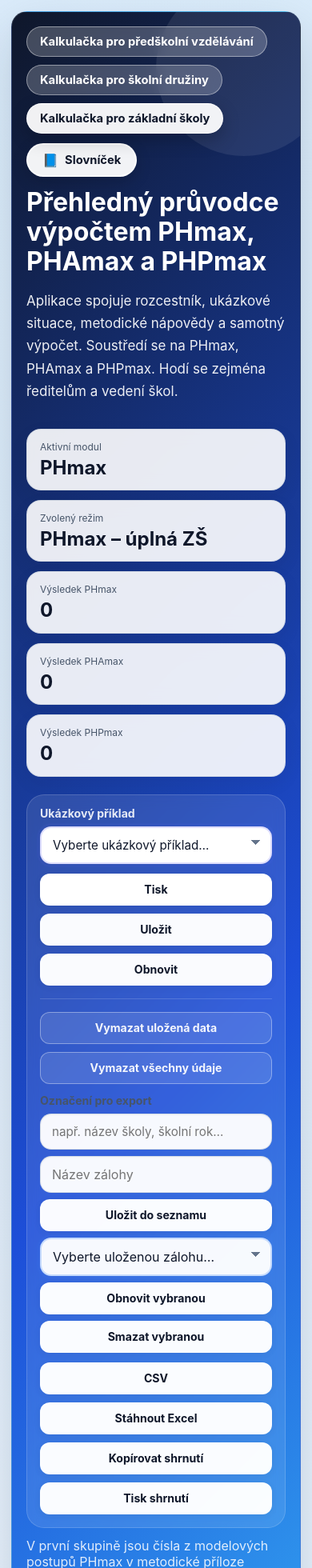
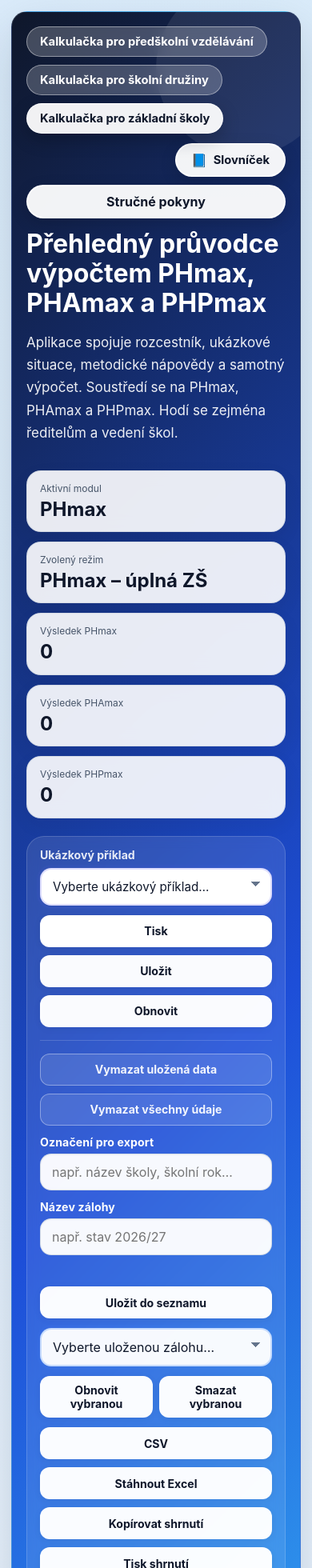
Before and after one commit to tomas-zahradnicek/phmax_webapp, a React (Vite) app: page / in a window 390 px wide. Shown: the top 1960 px of the page at 80% size. Built offline with nearby package versions, Linux system fonts and the light colour scheme.

Commit message:
Add files via upload

```diff
--- a/src/App.tsx
+++ b/src/App.tsx
@@ -1745,11 +1745,16 @@ export default function App() {
 
           <div className="hero__pills-row">
             <ProductViewPills productView={productView} setProductView={setProductView} />
+            <div className="hero__pills-row-trailing">
               <GlossaryIconButton
                 ref={glossaryTriggerRef}
                 className="glossary-icon-btn--hero"
                 onClick={() => setGlossaryOpen(true)}
               />
+              <button type="button" className="btn btn--hero-guide" onClick={openZsGuide}>
+                Stručné pokyny
+              </button>
+            </div>
           </div>
 
           <div className="grid two hero__grid">
@@ -1825,9 +1830,10 @@ export default function App() {
                 Vymazat všechny údaje
               </button>
             </div>
-            <div className="hero-actions__group hero-actions__group--named muted-text" style={{ flexWrap: "wrap", gap: "8px", alignItems: "center", width: "100%" }}>
-              <label className="field field--inline" style={{ flex: "1 1 220px", margin: 0 }}>
-                <span className="field__label">Označení pro export</span>
+            <div className="hero-actions__group hero-actions__group--named">
+              <div className="hero-named-grid" aria-label="Export a pojmenované zálohy">
+                <label className="hero-named-field hero-named-field--export">
+                  <span className="field__label field__label--hero-named">Označení pro export</span>
                   <input
                     type="text"
                     className="input"
@@ -1837,21 +1843,26 @@ export default function App() {
                     aria-label="Označení pro export a shrnutí"
                   />
                 </label>
+                <label className="hero-named-field hero-named-field--backup-name">
+                  <span className="field__label field__label--hero-named">Název zálohy</span>
                   <input
                     type="text"
                     className="input"
-                style={{ flex: "1 1 160px" }}
-                placeholder="Název zálohy"
+                    placeholder="např. stav 2026/27"
                     value={namedSaveName}
                     onChange={(e) => setNamedSaveName(e.target.value)}
                     aria-label="Název pojmenované zálohy"
                   />
-              <button type="button" className="btn ghost" onClick={saveNamedSnapshot}>
+                </label>
+                <div className="hero-named-field hero-named-field--save">
+                  <span className="hero-named-field__btn-slot" aria-hidden="true" />
+                  <button type="button" className="btn ghost btn--hero-named" onClick={saveNamedSnapshot}>
                     Uložit do seznamu
                   </button>
+                </div>
+                <div className="hero-named-field hero-named-field--select">
                   <select
                     className="input"
-                style={{ flex: "1 1 200px" }}
                     value={selectedNamedId}
                     onChange={(e) => setSelectedNamedId(e.target.value)}
                     aria-label="Vybrat uloženou zálohu"
@@ -1863,12 +1874,16 @@ export default function App() {
                       </option>
                     ))}
                   </select>
-              <button type="button" className="btn ghost" onClick={restoreNamedSnapshot}>
+                </div>
+                <div className="hero-named-field hero-named-field--restore-delete">
+                  <button type="button" className="btn ghost btn--hero-named" onClick={restoreNamedSnapshot}>
                     Obnovit vybranou
                   </button>
-              <button type="button" className="btn ghost" onClick={deleteNamedSnapshot}>
+                  <button type="button" className="btn ghost btn--hero-named" onClick={deleteNamedSnapshot}>
                     Smazat vybranou
                   </button>
+                </div>
+              </div>
             </div>
 
             <div className="hero-actions__group hero-actions__group--exports">
@@ -1904,16 +1919,11 @@ export default function App() {
           <div className="hero-status">
             <div className="hero-status__item"><strong>Automatické ukládání:</strong> probíhá průběžně v tomto prohlížeči.</div>
             <div className="hero-status__item"><strong>Poslední uložení:</strong> {lastSavedAt || "zatím neproběhlo"}</div>
-            <div className="hero-status__item">
-              <button type="button" className="btn ghost" style={{ padding: "2px 8px", fontSize: "0.9em" }} onClick={openZsGuide}>
-                Znovu zobrazit úvodní návod
-              </button>
-            </div>
             {uiNotice ? <div className="hero-status__item hero-status__item--notice">{uiNotice}</div> : null}
           </div>
         </header>
 
-        <QuickOnboarding title="Úvod k kalkulačce ZŠ" open={zsGuideOpen} onDismiss={dismissZsGuide}>
+        <QuickOnboarding title="Stručné pokyny" open={zsGuideOpen} onDismiss={dismissZsGuide}>
           <p>
             <strong>PHmax</strong> zadejte podle typu školy v rozbalovacím režimu; u specialit (psychiatrie, zdravotnické zařízení,
             menšina, gymnázia…) přepněte na odpovídající položku. <strong>PHAmax</strong> a <strong>PHPmax</strong> mají vlastní záložky.
--- a/src/styles.css
+++ b/src/styles.css
@@ -158,6 +158,16 @@ textarea:focus-visible {
   margin-bottom: 14px;
 }
 
+.hero__pills-row-trailing {
+  display: flex;
+  flex-wrap: wrap;
+  align-items: center;
+  justify-content: flex-end;
+  gap: 10px;
+  flex-shrink: 0;
+  margin-left: auto;
+}
+
 .hero__pills-row .hero__product-pills {
   margin-bottom: 0;
   flex: 1 1 280px;
@@ -245,6 +255,25 @@ button.pill--hero-toggle--active {
 
 .hero__pills-row .glossary-icon-btn--hero .glossary-icon-btn__label {
   color: #0f172a;
+}
+
+/* Stručné pokyny – vedle Slovníčku (stejná „pilulka“ jako Nápověda PV) */
+.hero__pills-row .btn--hero-guide {
+  flex-shrink: 0;
+  font-weight: 700;
+  padding: 9px 18px;
+  border-radius: 999px;
+  background: rgba(255, 255, 255, 0.95);
+  color: #0f172a;
+  border: 2px solid rgba(255, 255, 255, 0.98);
+  box-shadow: 0 6px 20px rgba(0, 0, 0, 0.16);
+  white-space: nowrap;
+}
+
+.hero__pills-row .btn--hero-guide:hover {
+  background: #fff;
+  border-color: #fff;
+  box-shadow: 0 8px 26px rgba(0, 0, 0, 0.2);
 }
 
 .btn.btn--pv-add-workplace {
@@ -2348,6 +2377,13 @@ input[type="radio"] {
   justify-content: flex-end;
 }
 
+.hero-actions__group--named {
+  grid-column: 1 / -1;
+  grid-row: 4;
+  width: 100%;
+  margin-top: 2px;
+}
+
 .hero-actions__group {
   display: flex;
   flex-wrap: wrap;
@@ -2398,6 +2434,69 @@ input[type="radio"] {
   border-color: rgba(255, 255, 255, 0.55);
 }
 
+.hero-named-grid {
+  display: grid;
+  grid-template-columns: minmax(0, 1.2fr) minmax(0, 1fr) minmax(168px, auto);
+  gap: 12px 16px;
+  align-items: end;
+  width: 100%;
+}
+
+.hero-named-field {
+  display: flex;
+  flex-direction: column;
+  gap: 6px;
+  min-width: 0;
+}
+
+.hero-named-field .input,
+.hero-named-field select.input {
+  width: 100%;
+  min-width: 0;
+}
+
+.field__label--hero-named {
+  color: #fff !important;
+  font-weight: 700;
+  font-size: 0.88rem;
+  letter-spacing: 0.01em;
+}
+
+.hero-named-field__btn-slot {
+  min-height: 1.35rem;
+  line-height: 1.35rem;
+  flex-shrink: 0;
+}
+
+.hero-named-field--save {
+  align-self: end;
+}
+
+.hero-named-field--save .btn {
+  width: 100%;
+}
+
+.hero-named-field--select {
+  grid-column: 1 / 3;
+  grid-row: 2;
+}
+
+.hero-named-field--restore-delete {
+  grid-column: 3;
+  grid-row: 2;
+  display: flex;
+  flex-direction: row;
+  flex-wrap: wrap;
+  gap: 8px;
+  align-items: center;
+  justify-content: flex-end;
+}
+
+.hero-named-field--restore-delete .btn {
+  flex: 1 1 auto;
+  min-width: min(100%, 140px);
+}
+
 .hero-actions .glossary-icon-btn {
   min-height: 40px;
   padding: 8px 13px;
@@ -2424,6 +2523,7 @@ input[type="radio"] {
   .hero-actions__example,
   .hero-actions__group--primary,
   .hero-actions__group--meta,
+  .hero-actions__group--named,
   .hero-actions__group--exports {
     grid-column: unset;
     grid-row: unset;
@@ -2437,10 +2537,62 @@ input[type="radio"] {
     justify-content: stretch;
   }
 
+  .hero-actions__group--named {
+    margin-top: 0;
+  }
+
+  .hero-named-grid {
+    grid-template-columns: 1fr;
+  }
+
+  .hero-named-field--export,
+  .hero-named-field--backup-name,
+  .hero-named-field--save {
+    grid-column: 1;
+    grid-row: auto;
+  }
+
+  .hero-named-field--select,
+  .hero-named-field--restore-delete {
+    grid-column: 1;
+    grid-row: auto;
+  }
+
+  .hero-named-field--restore-delete {
+    justify-content: stretch;
+  }
+
   .hero-actions .btn,
   .hero-actions .glossary-icon-btn {
     width: 100%;
     justify-content: center;
+  }
+
+  .hero-named-field--restore-delete .btn {
+    width: auto;
+    flex: 1 1 calc(50% - 4px);
+    min-width: 0;
+  }
+
+  .hero-named-field--save .btn {
+    width: 100%;
+  }
+
+  .hero__pills-row-trailing {
+    width: 100%;
+    justify-content: flex-end;
+    margin-left: 0;
+  }
+
+  .hero__pills-row .btn--hero-guide {
+    width: auto;
+    flex: 1 1 auto;
+    min-width: min(100%, 200px);
+  }
+
+  .hero__pills-row .glossary-icon-btn--hero {
+    width: auto;
+    flex: 0 0 auto;
   }
 
   .hero-actions__divider {
```
Lines whose indentation alone changed are shown as unchanged.
